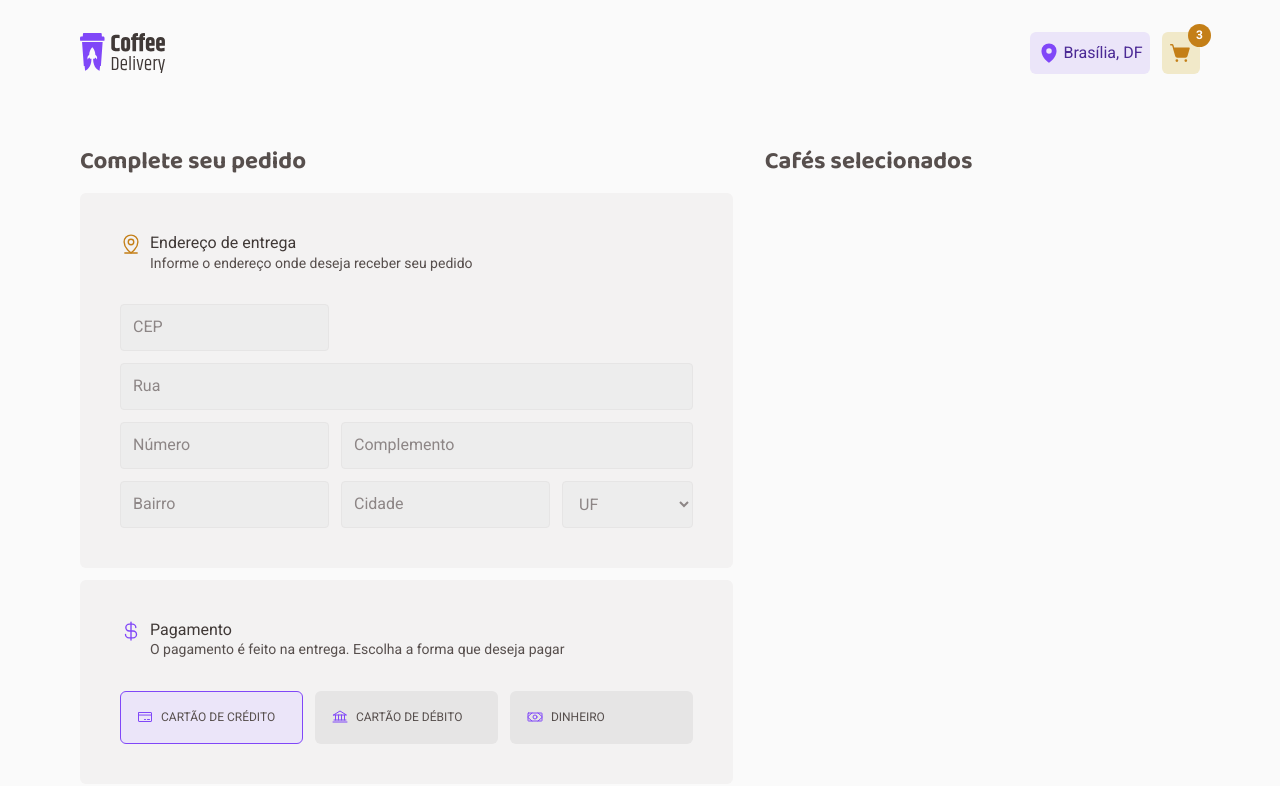
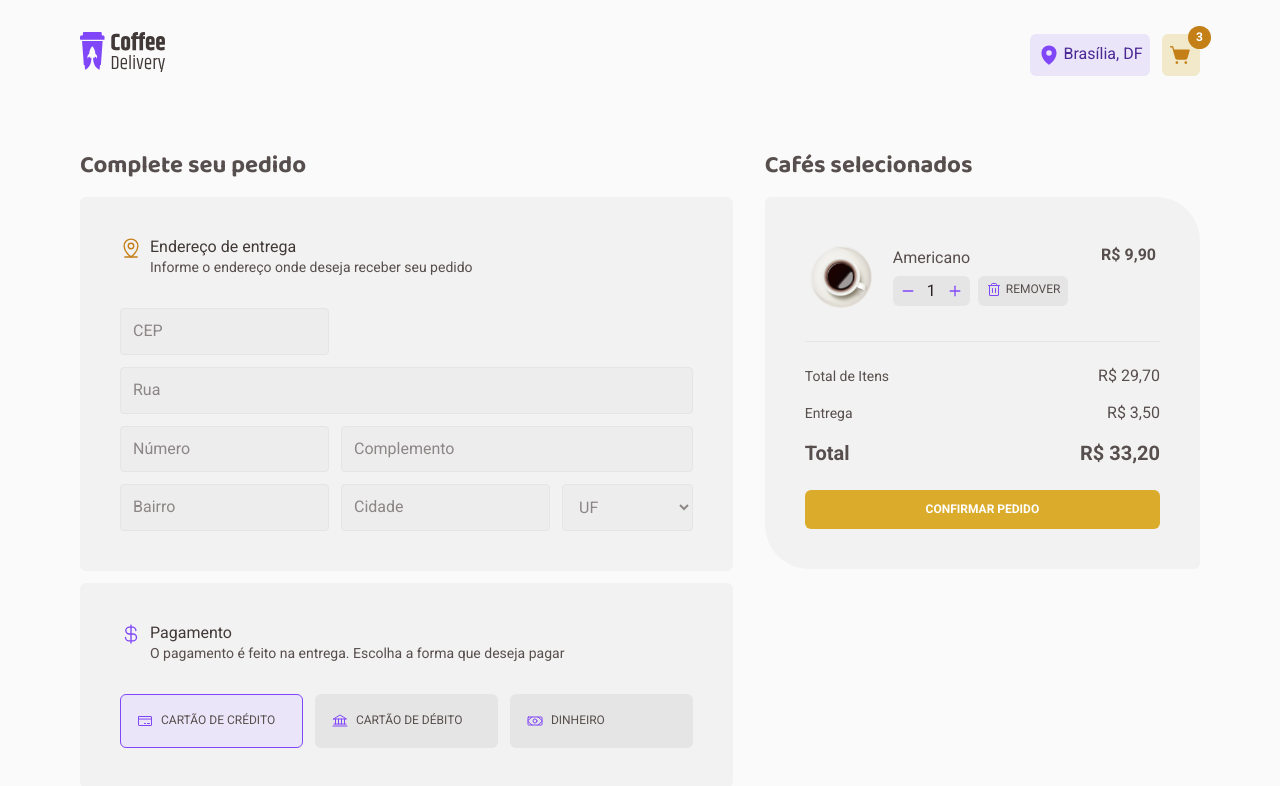
Before and after one commit to ig-swll/d02-coffee-delivery, a React (Vite) app: page /checkout in a window 1280 px wide. Shown: the top 786 px of the page. Built offline with nearby package versions, Linux system fonts and the light colour scheme.

Commit message:
Finalização do layout da tela de checkout e inicio da de sucesso

```diff
--- a/src/components/ItemWithIcon/index.tsx
+++ b/src/components/ItemWithIcon/index.tsx
@@ -4,7 +4,7 @@ import { IconBgColor, IconContainer, ItemContainer } from './styles'
 interface ItemWithIconProps {
   iconComponent: ReactNode
   iconBgColor?: IconBgColor
-  text: string | ReactNode
+  children: ReactNode
 }
 
 export function ItemWithIcon(props: ItemWithIconProps) {
@@ -13,7 +13,7 @@ export function ItemWithIcon(props: ItemWithIconProps) {
       <IconContainer bgColor={props.iconBgColor ?? 'base-text'}>
         {props.iconComponent}
       </IconContainer>
-      {props.text}
+      {props.children}
     </ItemContainer>
   )
 }
--- a/src/components/Navbar/index.tsx
+++ b/src/components/Navbar/index.tsx
@@ -1,4 +1,5 @@
 import { MapPin, ShoppingCartSimple } from 'phosphor-react'
+import { Link } from 'react-router-dom'
 
 import coffeeDeliveryLogo from '../../assets/Logo.svg'
 import {
@@ -12,14 +13,16 @@ import {
 export function Navbar() {
   return (
     <NavbarContainer>
-      <img src={coffeeDeliveryLogo} alt="Logo do Coffee Delivery" />
+      <Link to="/">
+        <img src={coffeeDeliveryLogo} alt="Logo do Coffee Delivery" />
+      </Link>
 
       <Actions>
         <Location>
           <MapPin weight="fill" size={22} />
           Brasília, DF
         </Location>
-        <CartButton>
+        <CartButton to="/checkout">
           <ShoppingCartSimple size={22} weight="fill" />
           <CartBadge>3</CartBadge>
         </CartButton>
--- a/src/components/Navbar/styles.ts
+++ b/src/components/Navbar/styles.ts
@@ -1,3 +1,4 @@
+import { Link } from 'react-router-dom'
 import styled from 'styled-components'
 
 export const NavbarContainer = styled.div`
@@ -27,13 +28,15 @@ export const Location = styled.div`
   }
 `
 
-export const CartButton = styled.button`
+export const CartButton = styled(Link)`
   display: inline-flex;
   align-items: center;
   justify-content: center;
   aspect-ratio: 1 / 1;
   padding: 0.5rem;
   position: relative;
+  text-decoration: none;
+  border-radius: 6px;
 
   color: ${({ theme }) => theme['yellow-dark']};
   background-color: ${({ theme }) => theme['yellow-light']};
--- /dev/null
+++ b/src/pages/Checkout/components/CartItem/index.tsx
@@ -0,0 +1,46 @@
+import { useState } from 'react'
+import { Trash, Minus, Plus } from 'phosphor-react'
+import { Separator } from '../../styles'
+import { CoffeeItem, Counter, ButtonsContainer } from './styles'
+
+export function CartItem() {
+  const [amount, setAmount] = useState(1)
+
+  function increaseAmount() {
+    setAmount((state) => state + 1)
+  }
+
+  function decreaseAmount() {
+    if (amount > 1) {
+      setAmount((state) => state - 1)
+    }
+  }
+
+  return (
+    <>
+      <CoffeeItem>
+        <img src="/images/Americano.png" alt="Imagem do café Americano" />
+        <div>
+          <p>Americano</p>
+          <ButtonsContainer>
+            <Counter>
+              <button onClick={decreaseAmount}>
+                <Minus size={14} weight="bold" />
+              </button>
+              <span>{amount}</span>
+              <button onClick={increaseAmount}>
+                <Plus size={14} weight="bold" />
+              </button>
+            </Counter>
+            <button type="button">
+              <Trash size={16} />
+              Remover
+            </button>
+          </ButtonsContainer>
+        </div>
+        <span>R$ 9,90</span>
+      </CoffeeItem>
+      <Separator />
+    </>
+  )
+}
--- /dev/null
+++ b/src/pages/Checkout/components/CartItem/styles.ts
@@ -0,0 +1,77 @@
+import styled from 'styled-components'
+
+export const Separator = styled.span`
+  width: 100%;
+  height: 1px;
+  background-color: ${({ theme }) => theme['base-button']};
+  margin: 1.5rem 0;
+`
+
+export const CoffeeItem = styled.div`
+  padding: 0.5rem 0.25rem;
+  display: flex;
+  align-items: center;
+  justify-content: center;
+  width: 100%;
+  gap: 1.25rem;
+
+  img {
+    width: 4rem;
+    height: 4rem;
+  }
+
+  > span {
+    margin-left: auto;
+    align-self: flex-start;
+    font-weight: 700;
+  }
+`
+
+export const ButtonsContainer = styled.div`
+  display: flex;
+  gap: 0.5rem;
+  margin-top: 0.5rem;
+
+  div + button {
+    display: flex;
+    place-content: center;
+    gap: 0.25rem;
+    color: ${({ theme }) => theme['base-text']};
+    text-transform: uppercase;
+    font-size: 0.75rem;
+    padding: 0.375rem 0.5rem;
+
+    svg {
+      color: ${({ theme }) => theme.purple};
+    }
+  }
+`
+
+export const Counter = styled.div`
+  display: flex;
+  align-items: center;
+  justify-content: center;
+  background-color: ${({ theme }) => theme['base-button']};
+  display: flex;
+  gap: 0.25rem;
+  border-radius: 6px;
+  /* padding: 0.5rem; */
+  color: ${({ theme }) => theme['base-title']};
+  span {
+    user-select: none;
+  }
+
+  button {
+    display: flex;
+    align-items: center;
+    justify-content: center;
+    color: ${({ theme }) => theme.purple};
+    padding: 0.5rem;
+    background-color: transparent;
+    /* aspect-ratio: 1/1; */
+    &:hover {
+      background-color: transparent;
+      color: ${({ theme }) => theme['purple-dark']};
+    }
+  }
+`
--- a/src/pages/Checkout/components/PaymentMethod.tsx
+++ b/src/pages/Checkout/components/PaymentMethods.tsx
@@ -1,9 +1,9 @@
 import { Bank, CreditCard, Money } from 'phosphor-react'
-import { PaymentMethods } from '../styles'
+import { PaymentMethodsContainer } from '../styles'
 
-export function PaymentMethod() {
+export function PaymentMethods() {
   return (
-    <PaymentMethods>
+    <PaymentMethodsContainer>
       <div>
         <input
           id="credit"
@@ -33,6 +33,6 @@ export function PaymentMethod() {
           Dinheiro
         </label>
       </div>
-    </PaymentMethods>
+    </PaymentMethodsContainer>
   )
 }
--- a/src/pages/Checkout/index.tsx
+++ b/src/pages/Checkout/index.tsx
@@ -1,21 +1,25 @@
 import { CurrencyDollar, MapPinLine } from 'phosphor-react'
 import { AddressForm } from './components/AddressForm'
-import { PaymentMethod } from './components/PaymentMethod'
+import { CartItem } from './components/CartItem'
+import { PaymentMethods } from './components/PaymentMethods'
 import {
   AddressHeader,
   CheckoutContainer,
-  CheckoutForm,
-  FormSection,
+  CheckoutSection,
+  SummaryContainer,
   PaymentHeader,
+  SummaryItem,
+  SummaryInfo,
+  SubmitOrderButton,
 } from './styles'
 
 export function Checkout() {
   return (
+    <form>
       <CheckoutContainer>
-      <CheckoutForm>
+        <div>
           <h2>Complete seu pedido </h2>
-
-        <FormSection>
+          <CheckoutSection>
             <AddressHeader>
               <MapPinLine size={22} />
               <div>
@@ -24,24 +28,48 @@ export function Checkout() {
               </div>
             </AddressHeader>
             <AddressForm />
-        </FormSection>
-        <FormSection>
+          </CheckoutSection>
+
+          <CheckoutSection>
             <PaymentHeader>
               <CurrencyDollar size={22} />
               <div>
                 <p>Pagamento</p>
                 <span>
-                O pagamento é feito na entrega. Escolha a forma que deseja pagar
+                  O pagamento é feito na entrega. Escolha a forma que deseja
+                  pagar
                 </span>
               </div>
             </PaymentHeader>
-          <PaymentMethod />
-        </FormSection>
-      </CheckoutForm>
+            <PaymentMethods />
+          </CheckoutSection>
+        </div>
 
         <div>
           <h2>Cafés selecionados</h2>
+
+          <SummaryContainer>
+            <CartItem />
+            <SummaryInfo>
+              <SummaryItem>
+                <span>Total de Itens</span>
+                <span>R$ 29,70</span>
+              </SummaryItem>
+              <SummaryItem>
+                <span>Entrega</span>
+                <span>R$ 3,50</span>
+              </SummaryItem>
+              <SummaryItem>
+                <strong>Total</strong>
+                <strong>R$ 33,20</strong>
+              </SummaryItem>
+            </SummaryInfo>
+            <SubmitOrderButton type="submit">
+              Confirmar Pedido
+            </SubmitOrderButton>
+          </SummaryContainer>
         </div>
       </CheckoutContainer>
+    </form>
   )
 }
--- a/src/pages/Checkout/styles.ts
+++ b/src/pages/Checkout/styles.ts
@@ -8,15 +8,21 @@ export const CheckoutContainer = styled.main`
   @media screen and (max-width: 768px) {
     grid-template-columns: 1fr;
   }
+
+  & > div {
+    h2 {
+      margin-bottom: 1rem;
+    }
+  }
 `
 
-export const CheckoutForm = styled.form`
+export const AddressForm = styled.form`
   h2 {
     margin-bottom: 1rem;
   }
 `
 
-export const FormSection = styled.section`
+export const CheckoutSection = styled.section`
   padding: 2.5rem;
   background-color: ${({ theme }) => theme['base-card']};
   border-radius: 6px;
@@ -131,7 +137,7 @@ export const Select = styled.select`
   }
 `
 
-export const PaymentMethods = styled.fieldset`
+export const PaymentMethodsContainer = styled.fieldset`
   display: flex;
   gap: 0.75rem;
   border: none;
@@ -172,3 +178,56 @@ export const PaymentMethods = styled.fieldset`
     }
   }
 `
+
+export const SummaryContainer = styled(CheckoutSection)`
+  border-top-right-radius: 44px;
+  border-bottom-left-radius: 44px;
+`
+
+export const Separator = styled.span`
+  width: 100%;
+  height: 1px;
+  background-color: ${({ theme }) => theme['base-button']};
+  margin: 1.5rem 0;
+`
+
+export const SummaryInfo = styled.div`
+  display: flex;
+  flex-direction: column;
+  gap: 1rem;
+`
+
+export const SummaryItem = styled.div`
+  display: flex;
+  align-items: center;
+  justify-content: space-between;
+  width: 100%;
+  span {
+    font-size: 0.875rem;
+  }
+  span + span {
+    font-size: 1rem;
+  }
+  strong {
+    font-size: 1.25rem;
+  }
+`
+
+export const SubmitOrderButton = styled.button`
+  margin-top: 1.5rem;
+  font-size: 0.75rem;
+  padding: 0.75rem;
+  background-color: ${({ theme }) => theme.yellow};
+  color: ${({ theme }) => theme.white};
+  text-transform: uppercase;
+  font-weight: 700;
+
+  &:disabled {
+    background-color: ${({ theme }) => theme['base-button']};
+    cursor: not-allowed;
+  }
+
+  &:hover:not(:disabled) {
+    background-color: ${({ theme }) => theme['yellow-dark']};
+  }
+`
--- /dev/null
+++ b/src/pages/Success/styles.ts
@@ -0,0 +1,34 @@
+import styled from 'styled-components'
+
+export const SuccessContainer = styled.main`
+  margin-top: 5rem;
+`
+
+export const Title = styled.section`
+  display: flex;
+  flex-direction: column;
+  gap: 0.25rem;
+  margin-bottom: 2.5rem;
+
+  h1 {
+    color: ${({ theme }) => theme['yellow-dark']};
+    font-family: 'Baloo 2', sans-serif;
+    font-size: 2rem;
+    font-weight: 800;
+  }
+  p {
+    font-size: 1.25rem;
+    color: ${({ theme }) => theme['base-subtitle']};
+  }
+`
+
+export const OrderInfo = styled.div`
+  display: flex;
+  flex-direction: column;
+  gap: 2rem;
+  padding: 2.5rem;
+  border-radius: 6px 44px 6px 44px;
+  border: 1px solid;
+  border-image-source: linear-gradient(102.89deg, #dbac2c 2.61%, #8047f8 98.76%)
+    1 100%;
+`
```
Also changed, not shown: src/App.tsx (+6 -1 lines), src/pages/Success/index.tsx (added, +55 -0 lines), src/assets/Illustration.svg (added), src/pages/Checkout/components/PaymentMethodRadio.tsx (deleted). Lines whose indentation alone changed are shown as unchanged.
